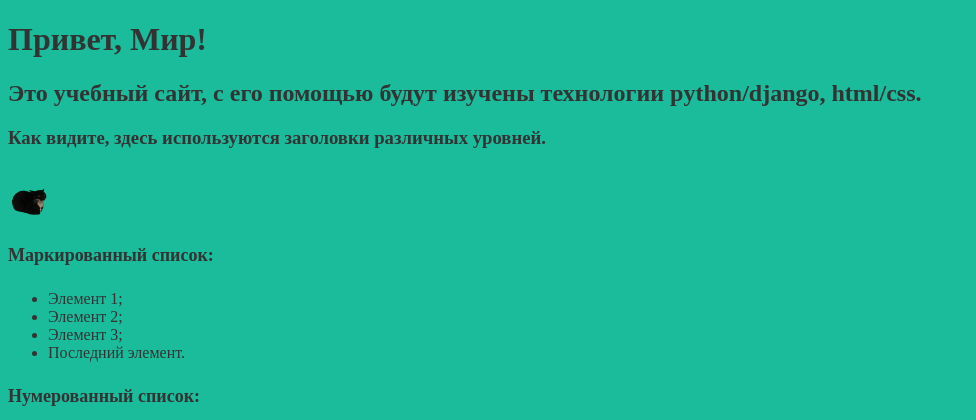
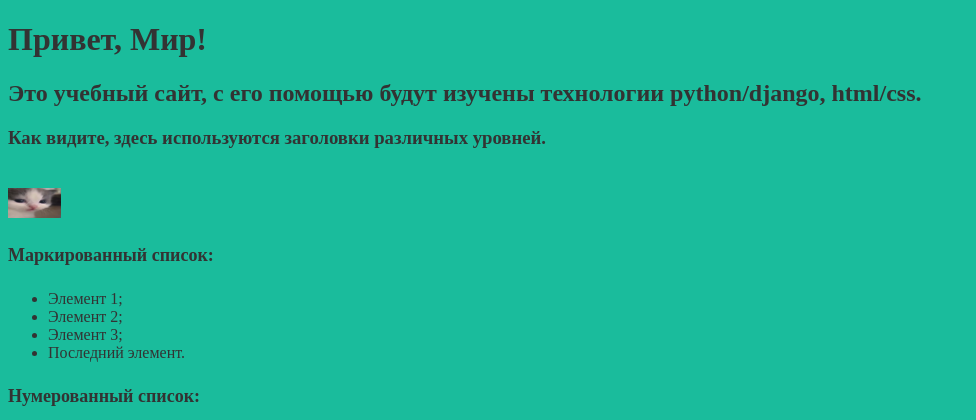
Before and after one commit to dr-wh0/mtuci-pis-labs, a Django app: page / in a window 1280 px wide. Shown: the top 420 px of the page, without its empty margins (0-976 px from the left). Run offline with Django 3.2, Linux system fonts and the light colour scheme.

Commit message:
lab2: refactor

```diff
--- a/lab2/firstwebpage/flatpages/templates/static_handler.html
+++ b/lab2/firstwebpage/flatpages/templates/static_handler.html
@@ -12,7 +12,7 @@
 <h3>Как видите, здесь используются заголовки различных
     уровней.</h3>
 
-<img src="/static/images/picture.png" style="height: 30px; width: auto; margin-top: 20px;">
+<img src="/static/images/picture123.png" style="height: 30px; width: auto; margin-top: 20px;">
 
 <h4>Маркированный список:</h4>
 <ul>
```
Also changed, not shown: lab2/firstwebpage/flatpages/static/images/picture.png (deleted), lab2/firstwebpage/flatpages/static/images/picture123.png (added).
